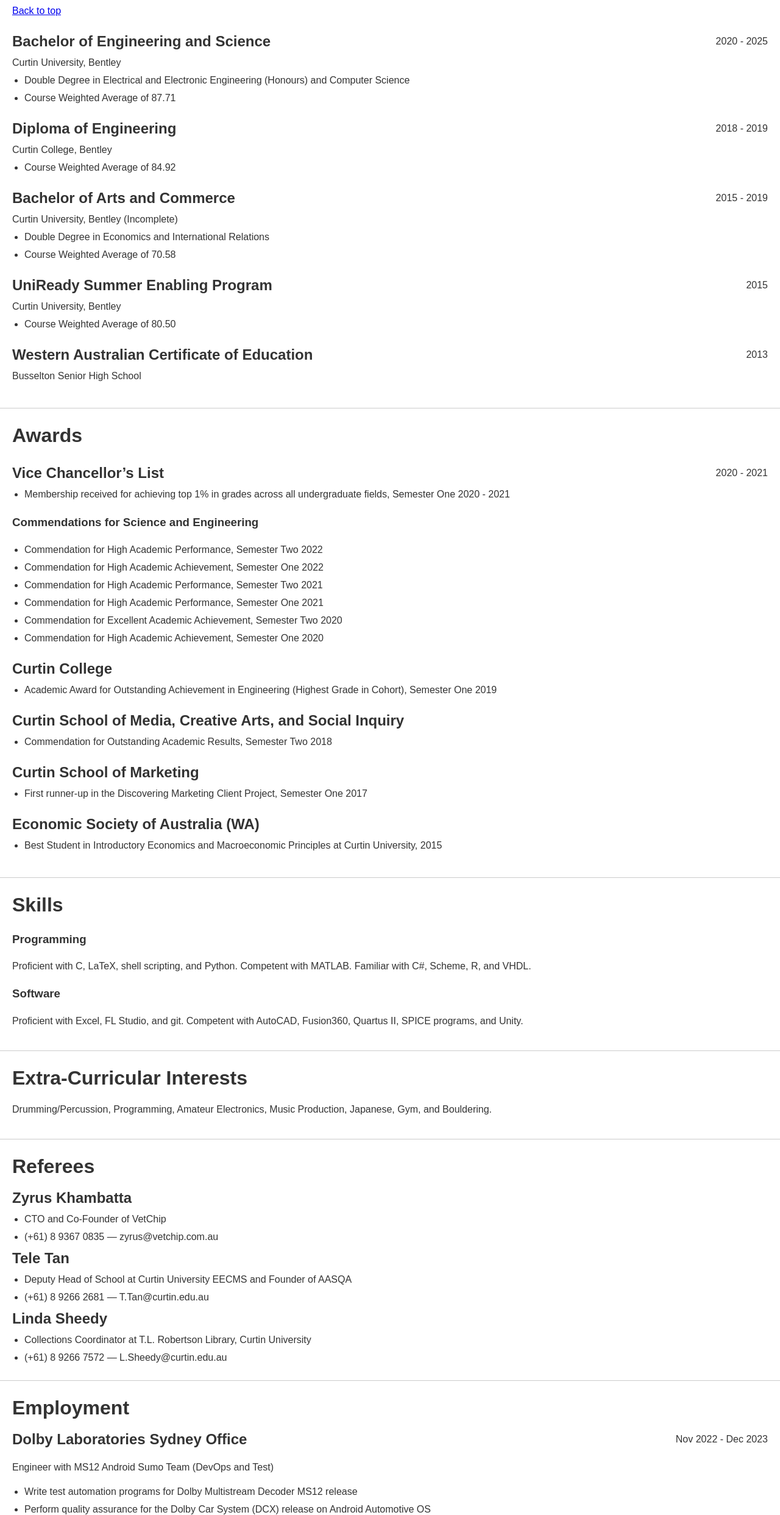
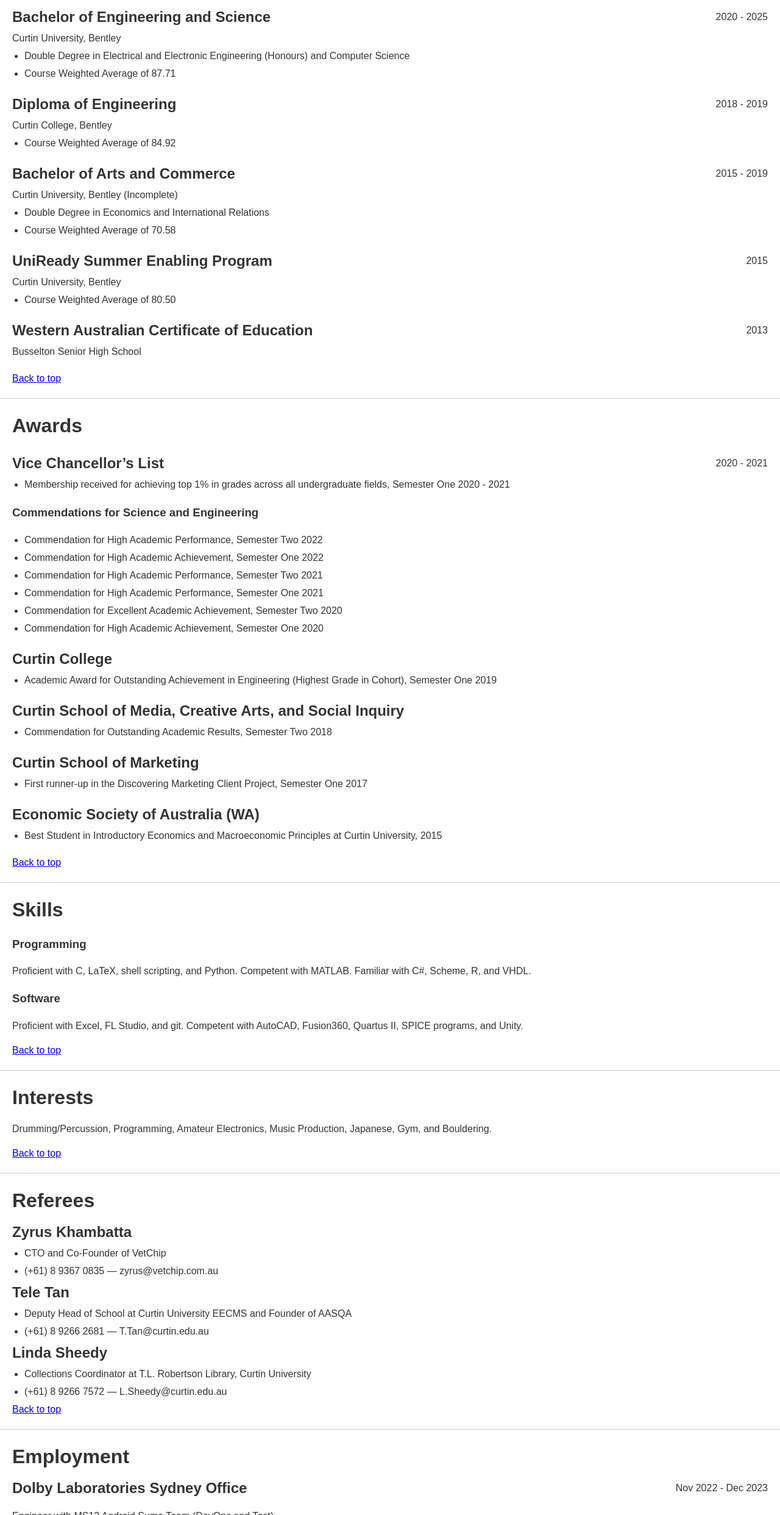
Before and after one commit to z124060/z124060.github.io, a plain HTML site: page index.html in a window 1280 px wide. Shown: the part 315-2800 px from the top of the page at 61% size. Drawn offline with Linux system fonts and the light colour scheme; a web font is replaced by a local one.

Commit message:
Handing in

```diff
--- a/index.html
+++ b/index.html
@@ -11,7 +11,7 @@
             <li><a href="#education">Education</a></li>
             <li><a href="#awards">Awards</a></li>
             <li><a href="#skills">Skills</a></li>
-            <li><a href="#interests">Extra-Curricular Interests</a></li>
+            <li><a href="#interests">Interests</a></li>
             <li><a href="#referees">Referees</a></li>
             <li><a href="#employment">Employment</a></li>
             <li><a href="#volunteering">Volunteering</a></li>
@@ -25,9 +25,9 @@
             <p>(+61) 459 661 285</p>
             <p>leighabbott96@gmail.com</p>
         </header>
-        <section>
+        <section id="education">
+            <div>
             <h2>Education</h2>
-        <p><a href="#top">Back to top</a></p>
             <div class="education-item">
                 <div class="title-row">
                     <h3>Bachelor of Engineering and Science</h3>
@@ -77,8 +77,9 @@
                 </div>
                 <p>Busselton Senior High School</p>
             </div>
+            <span><a href="#top">Back to top</a></span>
         </section>
-        <section>
+        <section id="awards">
             <h2>Awards</h2>
             <div class="award-item">
                 <div class="title-row">
@@ -132,8 +133,9 @@
                     <li>Best Student in Introductory Economics and Macroeconomic Principles at Curtin University, 2015</li>
                 </ul>
             </div>
+            <span><a href="#top">Back to top</a></span>
         </section>
-        <section>
+        <section id="skills">
             <h2>Skills</h2>
             <div class="skills-item">
                 <h3>Programming</h3>
@@ -143,12 +145,14 @@
                 <h3>Software</h3>
                 <p>Proficient with Excel, FL Studio, and git. Competent with AutoCAD, Fusion360, Quartus II, SPICE programs, and Unity.</p>
             </div>
+            <span><a href="#top">Back to top</a></span>
         </section>
-        <section>
-            <h2>Extra-Curricular Interests</h2>
+        <section id="interests">
+            <h2>Interests</h2>
             <p>Drumming/Percussion, Programming, Amateur Electronics, Music Production, Japanese, Gym, and Bouldering.</p>
+            <span><a href="#top">Back to top</a></span>
         </section>
-        <section>
+        <section id="referees">
             <h2>Referees</h2>
             <div class="referee-item">
                 <div class="title-row">
@@ -177,8 +181,9 @@
                     <li>(+61) 8 9266 7572 — L.Sheedy@curtin.edu.au</li>
                 </ul>
             </div>
+            <span><a href="#top">Back to top</a></span>
         </section>
-        <section>
+        <section id="employment">
             <h2>Employment</h2>
             <div class="employment-item">
                 <div class="title-row">
@@ -268,8 +273,9 @@
                 </div>
                 <p>Retail Shop Assistant</p>
             </div>
+            <span><a href="#top">Back to top</a></span>
         </section>
-        <section>
+        <section id="volunteering">
             <h2>Volunteering</h2>
             <div class="volunteering-item">
                 <div class="title-row">
@@ -314,8 +320,9 @@
                     <li>Provide insights of stakeholder sentiment and program participation in Dolby debrief</li>
                 </ul>
             </div>
+            <span><a href="#top">Back to top</a></span>
         </section>
-        <section>
+        <section id="research">
             <h2>Research Projects</h2>
             <div class="research-item">
                 <div class="title-row">
@@ -368,6 +375,7 @@
                     <li>Implement 360-degree live-streaming using NexPlayer to relay footage from remote locations</li>
                 </ul>
             </div>
+            <span><a href="#top">Back to top</a></span>
         </section>
     </body>
 </html>
```
